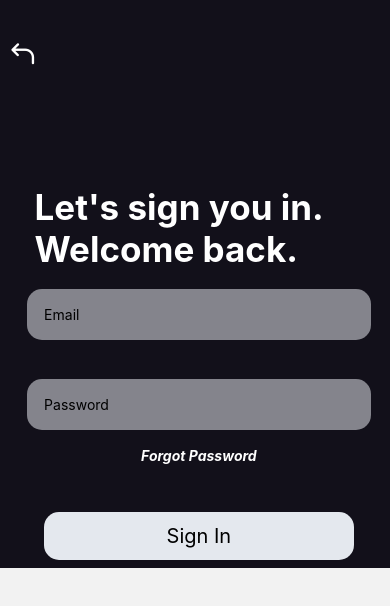
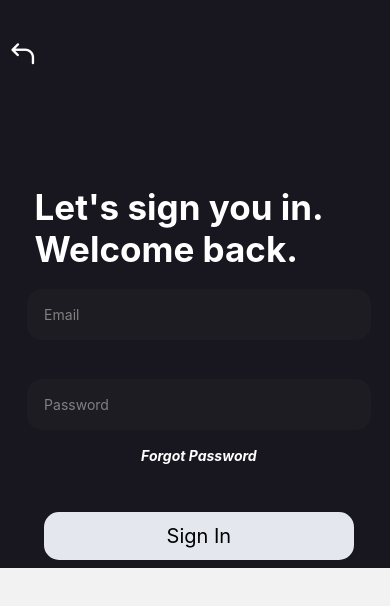
Before and after one commit to pilladipesh33/SneakerApp, a React Native app: screen /Login in a window 390 px wide. Shown: the top 606 px of the page. Built offline with nearby package versions, Linux system fonts and the light colour scheme.

Commit message:
UI improved

```diff
--- a/App.js
+++ b/App.js
@@ -1,11 +1,10 @@
-import React from 'react';
+import React,{useState} from 'react';
 import 'react-native-gesture-handler';
 import {Provider} from 'react-redux';
-import {NavigationContainer, DarkTheme} from '@react-navigation/native';
+import {NavigationContainer} from '@react-navigation/native';
 import configureStore from './redux/store';
 import {PersistGate} from 'redux-persist/integration/react';
 import { RootNavigation } from './navigation/Route';
-
 
 const {store, persistor} = configureStore();
 
--- a/components/TextInput.js
+++ b/components/TextInput.js
@@ -23,7 +23,7 @@ const Input = (
       maxLength,
       onFocus,
       underlineColorAndroid,
-      placeholderTextColor
+      placeholderTextColor,
     }) => {
   const {textInput, errorStyle} = InputFieldStyles;
   return (
--- a/screens/Login.js
+++ b/screens/Login.js
@@ -46,7 +46,7 @@ const Login = ({navigation}) => {
             changeText={setEmail}
             onFocus={() => setEnableshift(true)}
             newStyles={styles.textInput}
-            placeholderTextColor={'black'}
+            placeholderTextColor={'grey'}
           />
           </View>
           <View style={{padding: "5%"}}>
@@ -57,7 +57,7 @@ const Login = ({navigation}) => {
             changeText={setPassword}
             onFocus={() => setEnableshift(true)}
             newStyles={styles.textInput}
-            placeholderTextColor={'black'}
+            placeholderTextColor={'grey'}
           />
           <View style={styles.bottom}>
         <TouchableOpacity style={styles.bottomText} onPress={() => navigation.navigate('ForgotPassword')}>
@@ -116,7 +116,7 @@ const styles = StyleSheet.create({
   },
   page: {
     flex: 1,
-    backgroundColor: 'rgba(18,16,26,1)',
+    backgroundColor: '#18171f',
     paddingLeft: '2%',
   },
   backIcon: {
@@ -125,9 +125,10 @@ const styles = StyleSheet.create({
     justifyContent: 'flex-start',
   },
   textInput: {
-    backgroundColor: '#84848c',
+    backgroundColor: '#1d1c23',
     borderRadius: 15,
     padding: '5%',
+    color: 'white',
   },
   button: {
     flexDirection: 'column',
--- a/screens/Signup.js
+++ b/screens/Signup.js
@@ -98,7 +98,7 @@ const Signup = ({navigation}) => {
 const styles = StyleSheet.create({
   container: {
     flex: 1,
-    backgroundColor: 'rgba(18,16,26,1)',
+    backgroundColor: '#18171f',
   },
   screen: {
     justifyContent: 'center',
@@ -136,6 +136,7 @@ const styles = StyleSheet.create({
     backgroundColor: '#1d1c23',
     borderRadius: 15,
     padding: '5%',
+    color: 'white',
   },
   button: {
     flexDirection: 'column',
--- a/screens/WelcomeScreen.js
+++ b/screens/WelcomeScreen.js
@@ -4,12 +4,11 @@ import {
   StyleSheet,
   Image,
   TouchableOpacity,
-  LogBox
+  LogBox,
 } from 'react-native';
 import React from 'react';
 
 const WelcomeScreen = ({navigation}) => {
-
   //LogBox.ignoreLogs('Seems like youre using an old API with gesture components, check out new Gestures system!')
   return (
     <View style={styles.container}>
@@ -33,11 +32,9 @@ const WelcomeScreen = ({navigation}) => {
       <View style={styles.headingView}>
         <Text style={styles.heading}>Enterprise team</Text>
         <Text style={styles.heading}>collaboration.</Text>
-        <Text style={styles.text}>
-          Bring together your files, your tools, {'\n'} projects and people.
-          Including a new{'\n'} mobile and desktop application.
-        </Text>
-
+        <Text style={styles.text}>Bring together your files, your tools,</Text>
+        <Text style={styles.text}>projects and people. Including a new</Text>
+        <Text style={styles.text}>mobile and desktop application.</Text>
       </View>
     </View>
   );
```
Lines whose indentation alone changed are shown as unchanged.
